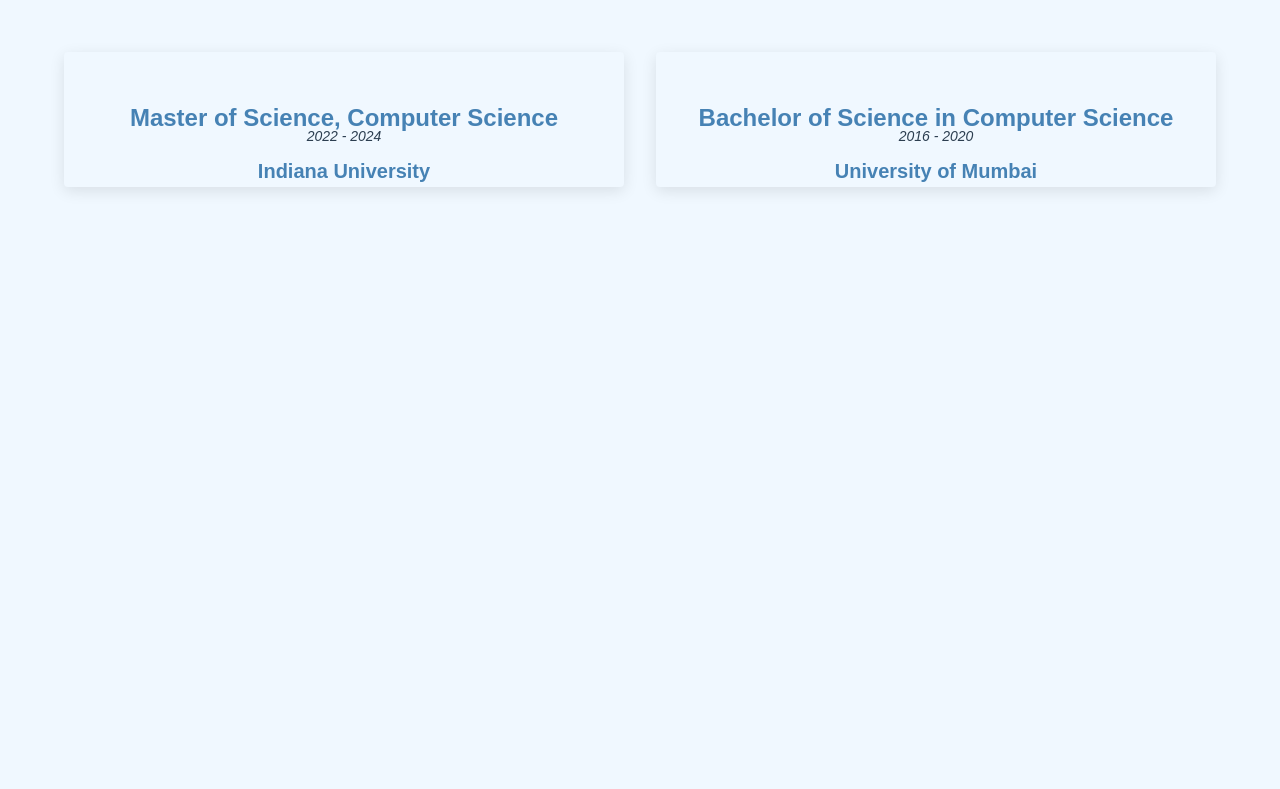
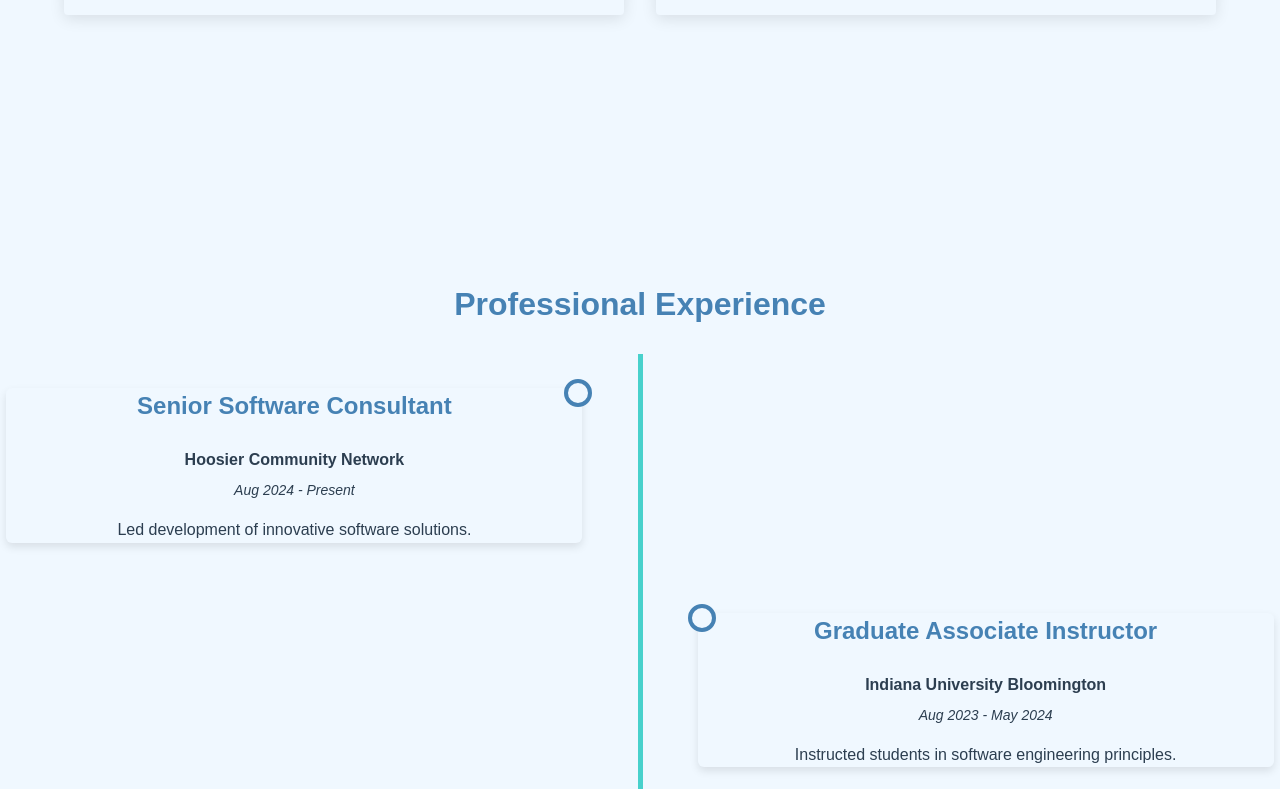
Before and after one commit to shambhavishukla3012/Portfolio, a React (Vite) app: page / in a window 1280 px wide. Shown: the part 1171-1960 px from the top of the page. Built offline with nearby package versions, Linux system fonts and the light colour scheme.

Commit message:
deployment 10

```diff
--- a/src/Components/Contact/Contact.css
+++ b/src/Components/Contact/Contact.css
@@ -4,6 +4,7 @@
   padding: 4rem 2rem;
   background-color: var(--color-white);
   text-align: center;
+  margin-top: -18rem;
 }
 
 .contact h2 {
--- a/src/Components/Education/Education.css
+++ b/src/Components/Education/Education.css
@@ -1,10 +1,12 @@
 @import '../../styles/common.css';
 
 .education {
-  margin-top: 1%;
+  /* margin-top: 1%; */
   padding: 6rem 2rem;
   background-color: var(--color-white);
   height: 100vh;
+  margin-top: -15rem;
+
 }
 
 .education h2 {
--- a/src/Components/Experience/Experience.css
+++ b/src/Components/Experience/Experience.css
@@ -1,8 +1,13 @@
 @import '../../styles/common.css';
 
 .experience {
-    padding: 5rem 2rem;
+    padding: 0 2rem ;
     background-color: var(--color-white);
+    margin-top: -20rem;
+    height: 100vh;
+    padding-bottom: 12rem;
+    margin-bottom: 5rem;
+
 }
 
 .experience h2 {
--- a/src/Components/Projects/Projects.css
+++ b/src/Components/Projects/Projects.css
@@ -1,12 +1,14 @@
 @import '../../styles/common.css';
 
 .projects {
-    padding: 6rem 2rem;
+    padding: 0 2rem 6rem 2rem;
     background-color: var(--color-white);
-    /* min-height: 100vh; */
+    min-height: 100vh;
     display: flex;
     flex-direction: column;
     justify-content: center;
+    margin-top: -4rem;
+
 }
 
 .projects h2 {
@@ -14,6 +16,7 @@
     color: var(--color-dark);
     margin-bottom: 3rem;
     font-size: var(--font-size-h2);
+    margin-bottom: 2px;
 }
 
 .carousel {
@@ -33,7 +36,7 @@
     padding: 2rem;
     background-color: var(--color-white);
     border-radius: var(--border-radius);
-    box-shadow: 0 10px 20px rgba(0, 0, 0, 0.1);
+    box-shadow: 20px 10px 20px 10px rgba(0, 0, 0, 0.1);
     transition: all 0.3s ease;
 }
 
@@ -91,7 +94,7 @@
     color: var(--color-light-gray);
     margin-bottom: 1rem;
     font-size: var(--font-size-small);
-    margin-top: -5rem;
+
 }
 
 .description {
--- a/src/Components/Skills/Skills.css
+++ b/src/Components/Skills/Skills.css
@@ -2,10 +2,10 @@
 
 .skills {
   height: max-content;
-    padding: 6rem 2rem 0 2rem;
+    padding: 6rem 1rem;
     background-color: var(--color-white);
-    height: max-content;
-    min-height: 100vh;
+    max-height: 100vh;
+    /* margin-top: rem; */
 }
 
 .skills h2 {
@@ -55,7 +55,7 @@
 }
 
 .skill-tag {
-    padding: 0.75rem 1.5rem;
+    padding: 0.75rem 1rem;
     background-color: var(--color-pastel-mint);
     color: var(--color-dark);
     border-radius: 30px;
```
